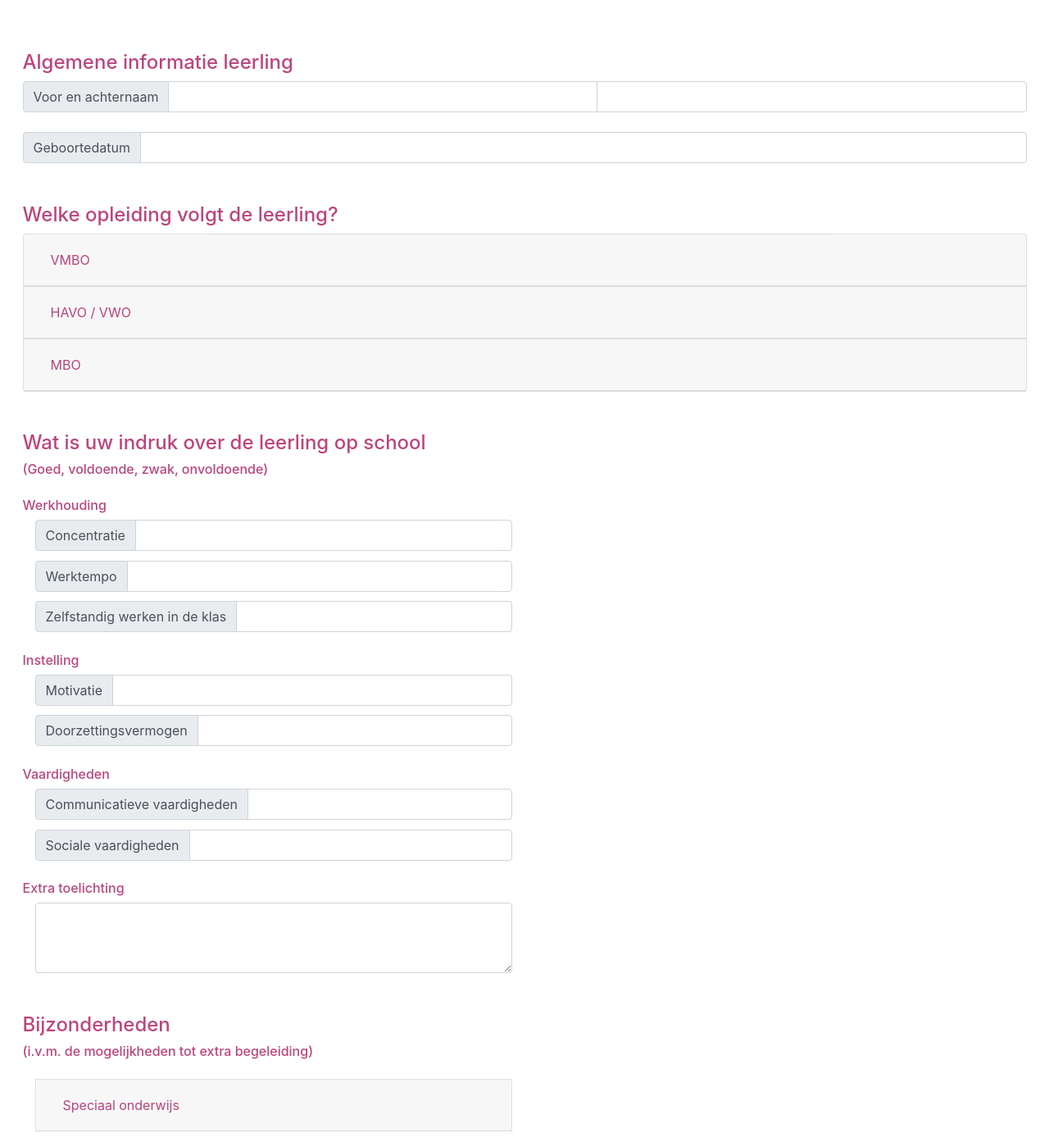
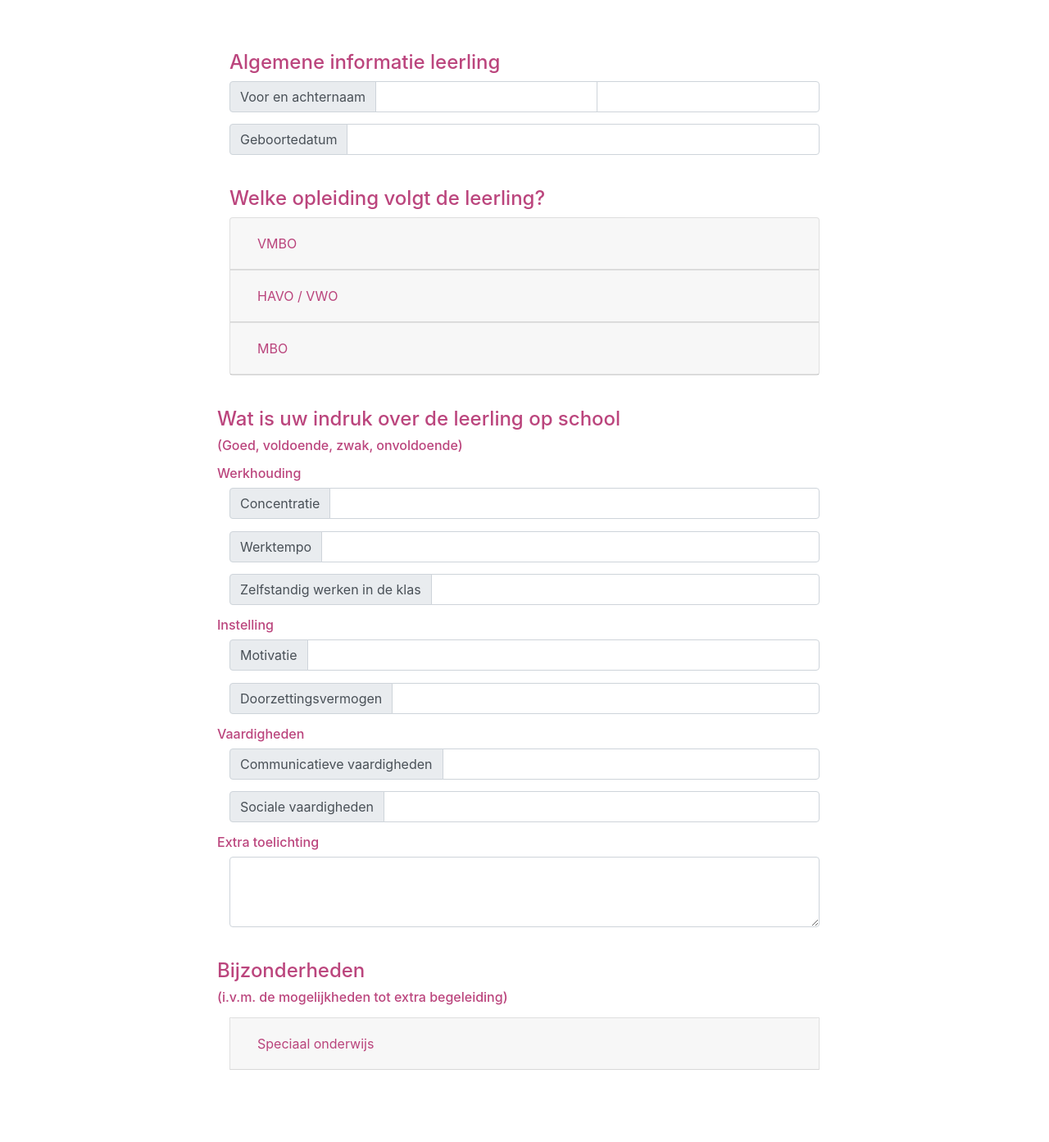
Before and after one commit to JessedeJong/Keuzedeel, a PHP site: page / in a window 1280 px wide. Shown: the part 150-1543 px from the top of the page at 82% size. After the commit the page ends 1455 px from the top, so only its background shows below. Run offline with PHP 8.4, Linux system fonts and the light colour scheme.

Commit message:
Changed width on large screens

```diff
--- a/components/core/head.php
+++ b/components/core/head.php
@@ -7,6 +7,9 @@
 <meta name="description" content="Het intakeformulier voor nieuwe leerlingen van het Mediacollege Amsterdam.">
 <meta name="keywords" content="keywords,here">
 <meta name="theme-color" content="#AA175C">
+
+<!--Google site verficitation-->
+<meta name="google-site-verification" content="mZzwiES4lWV-d541aC4GA6gs7qtT-BPKPH9lSowTf8Q" />
 
 <!--Favicon-->
 <link rel="shortcut icon" type="image/png" href="https://www.ma-web.nl/static/vector/Logo_blok.svg"/>
--- a/components/extra-guidance.php
+++ b/components/extra-guidance.php
@@ -1,4 +1,4 @@
-<div class="col-md-6">
+<div class="col-md-12">
     <div class="accordion" id="accordionSpecial">
         <div class="card">
             <div class="card-header" id="headingSpecial">
--- a/components/extra-notes.php
+++ b/components/extra-notes.php
@@ -1,5 +1,5 @@
 <h6>Extra toelichting</h6>
-<div class="col-md-6">
+<div class="col-md-12">
     <div class="input-group">
         <textarea class="form-control" rows="3" title="Extra toelichting"></textarea>
     </div>
--- a/components/instelling.php
+++ b/components/instelling.php
@@ -1,5 +1,5 @@
 <h6>Instelling</h6>
-<div class="col-md-6">
+<div class="col-md-12">
     <div class="input-group">
         <div class="input-group-prepend">
             <span class="input-group-text">Motivatie</span>
--- a/components/vaardigheden.php
+++ b/components/vaardigheden.php
@@ -1,5 +1,5 @@
 <h6>Vaardigheden</h6>
-<div class="col-md-6">
+<div class="col-md-12">
     <div class="input-group">
         <div class="input-group-prepend">
             <span class="input-group-text">Communicatieve vaardigheden</span>
--- a/components/werkhouding.php
+++ b/components/werkhouding.php
@@ -1,5 +1,5 @@
 <h6>Werkhouding</h6>
-<div class="col-md-6">
+<div class="col-md-12">
     <div class="input-group">
         <div class="input-group-prepend">
             <span class="input-group-text">Concentratie</span>
--- a/css/style.css
+++ b/css/style.css
@@ -38,4 +38,11 @@ h4, h6 {
 .nav-link {
   color: rgba(170, 23, 92, 0.8) !important; }
 
+@media (min-width: 992px) {
+  form {
+    width: 60%;
+    margin-left: 20%;
+  }
+}
+
 /*# sourceMappingURL=style.css.map */
--- a/index.php
+++ b/index.php
@@ -12,6 +12,7 @@
 <br>
     <form>
         <div data-spy="scroll" data-target="#navbar" data-offset="0">
+            <div class="col-md-12">
                 <h4>Algemene informatie leerling</h4>
                 <div class="input-group">
                     <div class="input-group-prepend">
@@ -28,8 +29,10 @@
                     <input type="text" class="form-control custom-border" name="birthdate" title="Geboortedatum">
                 </div>
             </div>
+        </div>
         <div class="spacer"></div>
         <br>
+        <div class="col-md-12">
             <h4>Welke opleiding volgt de leerling?</h4>
             <div class="accordion" id="accordion">
                 <div class="card">
@@ -76,6 +79,7 @@
                     </div>
                 </div>
             </div>
+        </div>
         <div class="spacer"></div>
         <br>
         <h4>Wat is uw indruk over de leerling op school</h4>
```
Also changed, not shown: css/components/core/core.scss (+7 -0 lines). Lines whose indentation alone changed are shown as unchanged.
